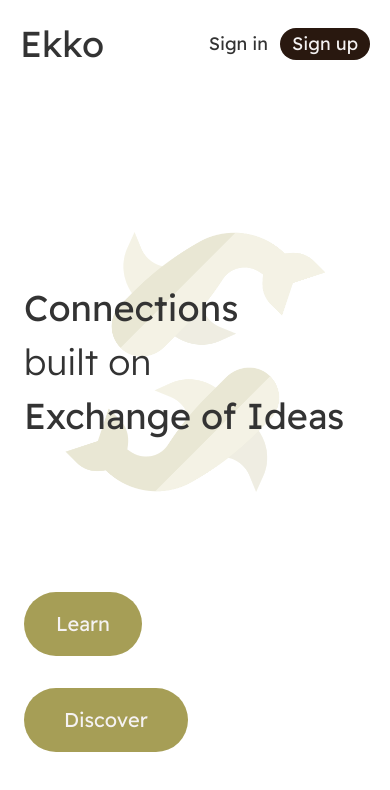
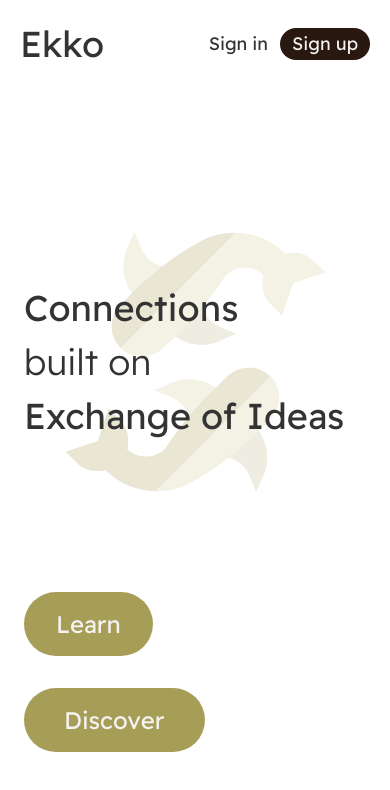
Before and after one commit to SamuelShally/ekko, a React (Create React App) app in the folder frontend/: page / in a window 390 px wide. Shown: the top 790 px of the page. Built offline with nearby package versions, Linux system fonts and the light colour scheme.

Commit message:
bigger text

```diff
--- a/frontend/src/components/HelloEkko.jsx
+++ b/frontend/src/components/HelloEkko.jsx
@@ -2,19 +2,22 @@
 import { Link } from 'react-router-dom';
 import fish from '../img/fish.png';
 import Navigation from '../routes/Navigation';
+import ekkoO from '../img/ekko-o-512.png';
 
 const Greeting = () => {
 
     return (
-        <div className="relative w-screen h-screen z-0 scroll-smooth">
+        <div className="relative w-screen z-0 scroll-smooth">
             {/* navigation bar */}
-            <div className="relative z-20">
+            <div className="relative z-30">
                 <Navigation/>
             </div>
 
-            {/* main section */}
-            <div className='absolute w-screen z-10'>
+            {/* main wrapper */}
+            <div className='absolute w-screen z-20'>
                 <div className="relative inset-y-36">
+
+                    {/* fish img + msg */}
                     <div className="absolute">
                         <img className="relative opacity-25 left-1/2 -translate-x-1/2
                                         w-2/3 sm:w-2/3" src={fish} alt="Fish"/>
@@ -24,20 +27,41 @@
                             </h1>
                         </div>
                     </div>
+
+                    {/* Learn & Discoverbuttons */}
                     <div className='absolute grid grid-rows-2 gap-y-8 justify-items-start
                                     mt-80 pb-20 pt-10'>
                         <Link to="/learn">
-                            <button className="text-xl px-8 ml-6 btn btn-lg md:btn-md lg:btn-lg bg-secondary text-neutral rounded-full">
+                            <button className="text-2xl px-8 ml-6 btn btn-lg md:btn-md lg:btn-lg bg-secondary text-neutral rounded-full">
                                 Learn
                             </button>
                         </Link>
                         <Link to="/discover">
-                            <button className="text-xl ml-6 px-10 btn btn-lg md:btn-md lg:btn-lg bg-secondary text-neutral rounded-full">
+                            <button className="text-2xl ml-6 px-10 btn btn-lg md:btn-md lg:btn-lg bg-secondary text-neutral rounded-full">
                                 Discover
                             </button>
                         </Link>
                     </div>
+                    {/* footer */}
+                    {/* <div className='absolute top-10 z-10'> */}
+                        {/* <footer className="footer footer-center p-10 bg-neutral text-primary">
+                            <div>
+                                <img className="w-1/5" src={ekkoO}></img>
+                                    {/* <svg width="50" height="50" viewBox="0 0 24 24" xmlns="http://www.w3.org/2000/svg" fillRule="evenodd" clipRule="evenodd" className="inline-block fill-current"><path d="M22.672 15.226l-2.432.811.841 2.515c.33 1.019-.209 2.127-1.23 2.456-1.15.325-2.148-.321-2.463-1.226l-.84-2.518-5.013 1.677.84 2.517c.391 1.203-.434 2.542-1.831 2.542-.88 0-1.601-.564-1.86-1.314l-.842-2.516-2.431.809c-1.135.328-2.145-.317-2.463-1.229-.329-1.018.211-2.127 1.231-2.456l2.432-.809-1.621-4.823-2.432.808c-1.355.384-2.558-.59-2.558-1.839 0-.817.509-1.582 1.327-1.846l2.433-.809-.842-2.515c-.33-1.02.211-2.129 1.232-2.458 1.02-.329 2.13.209 2.461 1.229l.842 2.515 5.011-1.677-.839-2.517c-.403-1.238.484-2.553 1.843-2.553.819 0 1.585.509 1.85 1.326l.841 2.517 2.431-.81c1.02-.33 2.131.211 2.461 1.229.332 1.018-.21 2.126-1.23 2.456l-2.433.809 1.622 4.823 2.433-.809c1.242-.401 2.557.484 2.557 1.838 0 .819-.51 1.583-1.328 1.847m-8.992-6.428l-5.01 1.675 1.619 4.828 5.011-1.674-1.62-4.829z"></path></svg> */}
+                                    {/* <p className="font-bold pt-6">Ekko Inc.</p>
+                                    <p className="font-bold pb-6">Copyright © 2022 - All right reserved</p>
+                                </div>
+                                <div>
+                                    <div className="grid grid-flow-col gap-4">
+                                    <a><svg xmlns="http://www.w3.org/2000/svg" width="24" height="24" viewBox="0 0 24 24" className="fill-current"><path d="M24 4.557c-.883.392-1.832.656-2.828.775 1.017-.609 1.798-1.574 2.165-2.724-.951.564-2.005.974-3.127 1.195-.897-.957-2.178-1.555-3.594-1.555-3.179 0-5.515 2.966-4.797 6.045-4.091-.205-7.719-2.165-10.148-5.144-1.29 2.213-.669 5.108 1.523 6.574-.806-.026-1.566-.247-2.229-.616-.054 2.281 1.581 4.415 3.949 4.89-.693.188-1.452.232-2.224.084.626 1.956 2.444 3.379 4.6 3.419-2.07 1.623-4.678 2.348-7.29 2.04 2.179 1.397 4.768 2.212 7.548 2.212 9.142 0 14.307-7.721 13.995-14.646.962-.695 1.797-1.562 2.457-2.549z"></path></svg></a>
+                                    <a><svg xmlns="http://www.w3.org/2000/svg" width="24" height="24" viewBox="0 0 24 24" className="fill-current"><path d="M19.615 3.184c-3.604-.246-11.631-.245-15.23 0-3.897.266-4.356 2.62-4.385 8.816.029 6.185.484 8.549 4.385 8.816 3.6.245 11.626.246 15.23 0 3.897-.266 4.356-2.62 4.385-8.816-.029-6.185-.484-8.549-4.385-8.816zm-10.615 12.816v-8l8 3.993-8 4.007z"></path></svg></a>
+                                    <a><svg xmlns="http://www.w3.org/2000/svg" width="24" height="24" viewBox="0 0 24 24" className="fill-current"><path d="M9 8h-3v4h3v12h5v-12h3.642l.358-4h-4v-1.667c0-.955.192-1.333 1.115-1.333h2.885v-5h-3.808c-3.596 0-5.192 1.583-5.192 4.615v3.385z"></path></svg></a>
+                                </div>
+                            </div>
+                        </footer> */}
+                    {/* </div> */}
                 </div>
+
             </div>
 
         </div>
```
